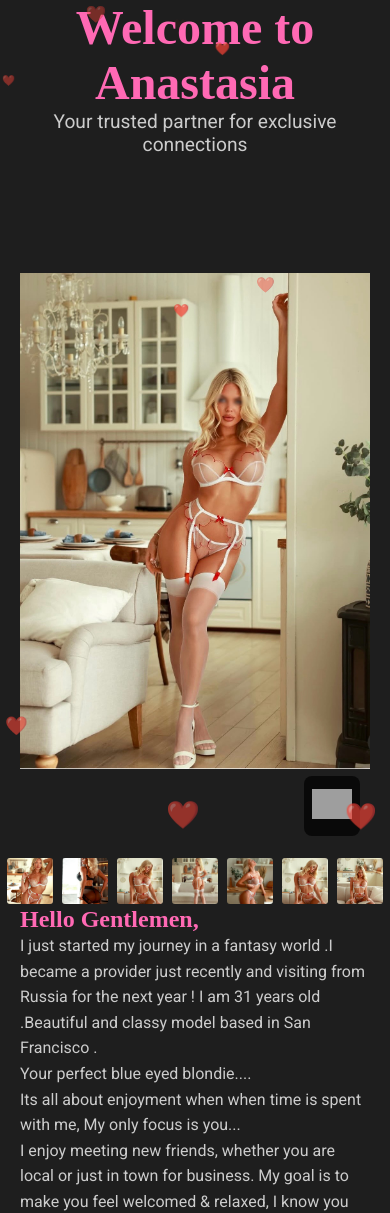
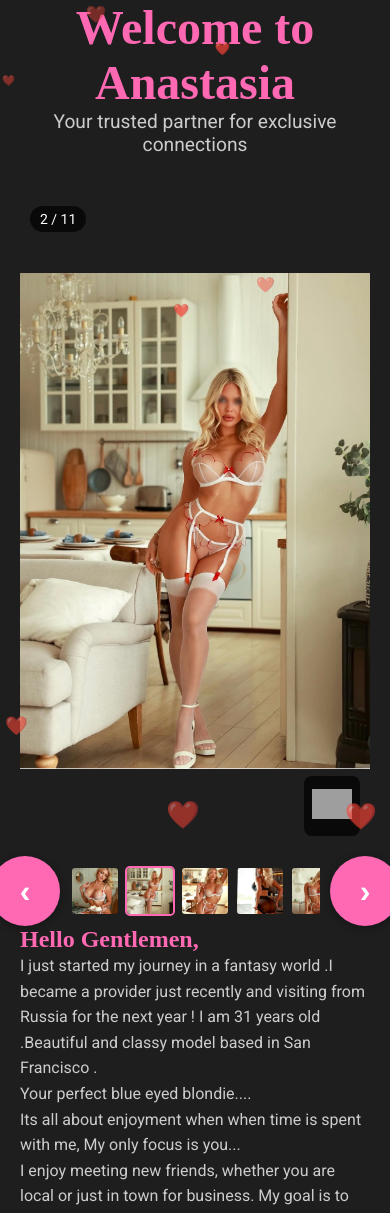
Before and after one commit to pomoh90/anastasiapepsime, a Next.js app: page / in a window 390 px wide. Shown: the top 1213 px of the page. Built offline with nearby package versions, Linux system fonts and the light colour scheme; grey boxes are pictures that could not be loaded.

Commit message:
Add carousel navigation with auto-scroll and mobile optimization

```diff
--- a/app/page.js
+++ b/app/page.js
@@ -1,7 +1,7 @@
 // app/page.js
 'use client';
 
-import { useEffect, useState } from 'react';
+import { useEffect, useState, useRef } from 'react';
 import Head from 'next/head';
 import styles from '../styles/Home.module.css';
 import 'aos/dist/aos.css';
@@ -36,6 +36,26 @@ export default function Home() {
   const [hearts, setHearts] = useState([]);
   const [isFooterVisible, setIsFooterVisible] = useState(false);
   const [popupClosed, setPopupClosed] = useState(false);
+  const thumbnailRef = useRef(null);
+
+  // Функция для прокрутки к активной миниатюре
+  const scrollToActiveThumbnail = () => {
+    if (thumbnailRef.current) {
+      const thumbnails = thumbnailRef.current.children;
+      if (thumbnails[currentImage]) {
+        thumbnails[currentImage].scrollIntoView({
+          behavior: 'smooth',
+          block: 'nearest',
+          inline: 'center'
+        });
+      }
+    }
+  };
+
+  // Прокручиваем к активной миниатюре при изменении currentImage
+  useEffect(() => {
+    scrollToActiveThumbnail();
+  }, [currentImage]);
 
   useEffect(() => {
     document.body.classList.toggle('popup-open', !popupClosed);
@@ -165,16 +185,60 @@ export default function Home() {
               />
             ))}
             <Logo />
+
+            {/* Счетчик фотографий */}
+            <div style={{
+              position: 'absolute',
+              top: '10px',
+              left: '10px',
+              background: 'rgba(0, 0, 0, 0.7)',
+              color: 'white',
+              padding: '5px 10px',
+              borderRadius: '15px',
+              fontSize: '14px',
+              zIndex: 10,
+            }}>
+              {currentImage + 1} / {images.length}
+            </div>
           </div>
 
+          <div style={{ display: 'flex', alignItems: 'center', gap: '10px', marginTop: '10px' }}>
+            {/* Кнопка "Назад" */}
+            <button
+              onClick={() => setCurrentImage((prev) => (prev === 0 ? images.length - 1 : prev - 1))}
+              className="carousel-btn"
+              style={{
+                background: '#ff69b4',
+                border: 'none',
+                borderRadius: '50%',
+                width: '50px',
+                height: '50px',
+                cursor: 'pointer',
+                display: 'flex',
+                alignItems: 'center',
+                justifyContent: 'center',
+                color: 'white',
+                fontSize: '24px',
+                fontWeight: 'bold',
+                minWidth: '50px',
+                minHeight: '50px',
+              }}
+            >
+              ‹
+            </button>
+
+            {/* Контейнер миниатюр с горизонтальной прокруткой */}
             <div
+              ref={thumbnailRef}
               className={styles.thumbnailContainer}
               style={{
-              marginTop: '10px',
                 display: 'flex',
-              justifyContent: 'center',
                 gap: '5px',
                 overflowX: 'auto',
+                maxWidth: 'calc(100vw - 140px)',
+                scrollBehavior: 'smooth',
+                padding: '5px 0',
+                WebkitOverflowScrolling: 'touch',
               }}
             >
               {images.map((src, index) => (
@@ -191,9 +255,35 @@ export default function Home() {
                     cursor: 'pointer',
                     border: currentImage === index ? '2px solid #ff69b4' : '2px solid transparent',
                     borderRadius: '5px',
+                    flexShrink: 0,
                   }}
                 />
               ))}
+            </div>
+
+            {/* Кнопка "Вперед" */}
+            <button
+              onClick={() => setCurrentImage((prev) => (prev === images.length - 1 ? 0 : prev + 1))}
+              className="carousel-btn"
+              style={{
+                background: '#ff69b4',
+                border: 'none',
+                borderRadius: '50%',
+                width: '50px',
+                height: '50px',
+                cursor: 'pointer',
+                display: 'flex',
+                alignItems: 'center',
+                justifyContent: 'center',
+                color: 'white',
+                fontSize: '24px',
+                fontWeight: 'bold',
+                minWidth: '50px',
+                minHeight: '50px',
+              }}
+            >
+              ›
+            </button>
           </div>
         </section>
 
@@ -369,6 +459,27 @@ export default function Home() {
               height: 100%;
               object-fit: cover;
             }
+
+            /* Стили для кнопок карусели на мобильных */
+            .carousel-btn {
+              width: 60px !important;
+              height: 60px !important;
+              min-width: 60px !important;
+              min-height: 60px !important;
+              font-size: 28px !important;
+              z-index: 10;
+              box-shadow: 0 2px 8px rgba(0,0,0,0.3);
+            }
+
+            .${styles.thumbnailContainer} {
+              max-width: calc(100vw - 140px) !important;
+              gap: 8px !important;
+            }
+
+            .${styles.thumbnail} {
+              width: 60px !important;
+              height: 60px !important;
+            }
           }
 
           @media (min-width: 769px) {
@@ -385,6 +496,25 @@ export default function Home() {
               margin-left: calc(-50vw + 50%);
               margin-right: calc(-50vw + 50%);
             }
+
+            /* Еще больше кнопки для маленьких экранов */
+            .carousel-btn {
+              width: 70px !important;
+              height: 70px !important;
+              min-width: 70px !important;
+              min-height: 70px !important;
+              font-size: 32px !important;
+            }
+
+            .${styles.thumbnailContainer} {
+              max-width: calc(100vw - 160px) !important;
+              gap: 6px !important;
+            }
+
+            .${styles.thumbnail} {
+              width: 55px !important;
+              height: 55px !important;
+            }
           }
         `}</style>
       </div>
```
Lines whose indentation alone changed are shown as unchanged.
